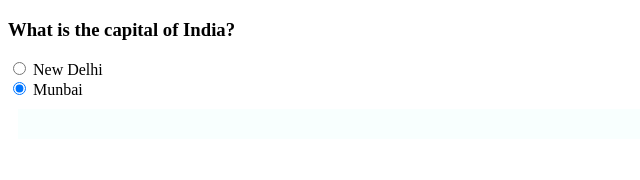
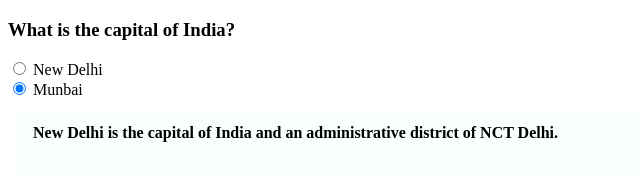
Before and after one commit to acciojob/trivia-BharadwajCharyGanapathi, a website: page main.html in a window 1280 px wide. Shown: the whole page, without its empty margins (0-640 px from the left). Drawn offline with Linux system fonts and the light colour scheme.

Commit message:
created a submission

```diff
--- a/main.html
+++ b/main.html
@@ -11,7 +11,7 @@
 	<h3>What is the capital of India?</h3>
 	<input type="radio" name="color" value="red" checked> New Delhi<br>
 	<input type="radio" name="color" value="red" checked> Munbai
-	<blockquote cite="https://en.wikipedia.org/wiki/New_Delhi" New Delhi is the capital of India and an administrative district of NCT Delhi.></blockquote>
+	<blockquote cite="https://en.wikipedia.org/wiki/New_Delhi"<p> New Delhi is the capital of India and an administrative district of NCT Delhi.</p></blockquote>
 	<script type="text/javascript" src="./script.js">
 </script>
 
```
